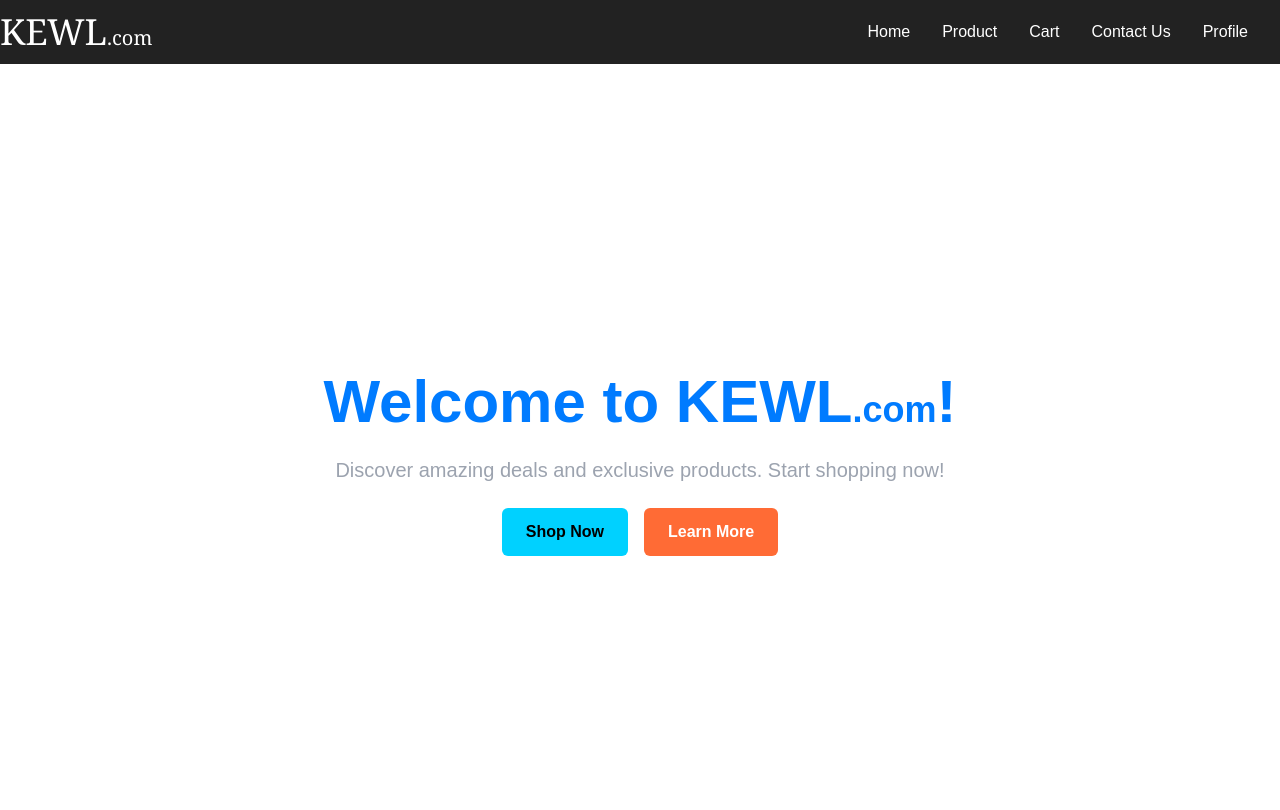
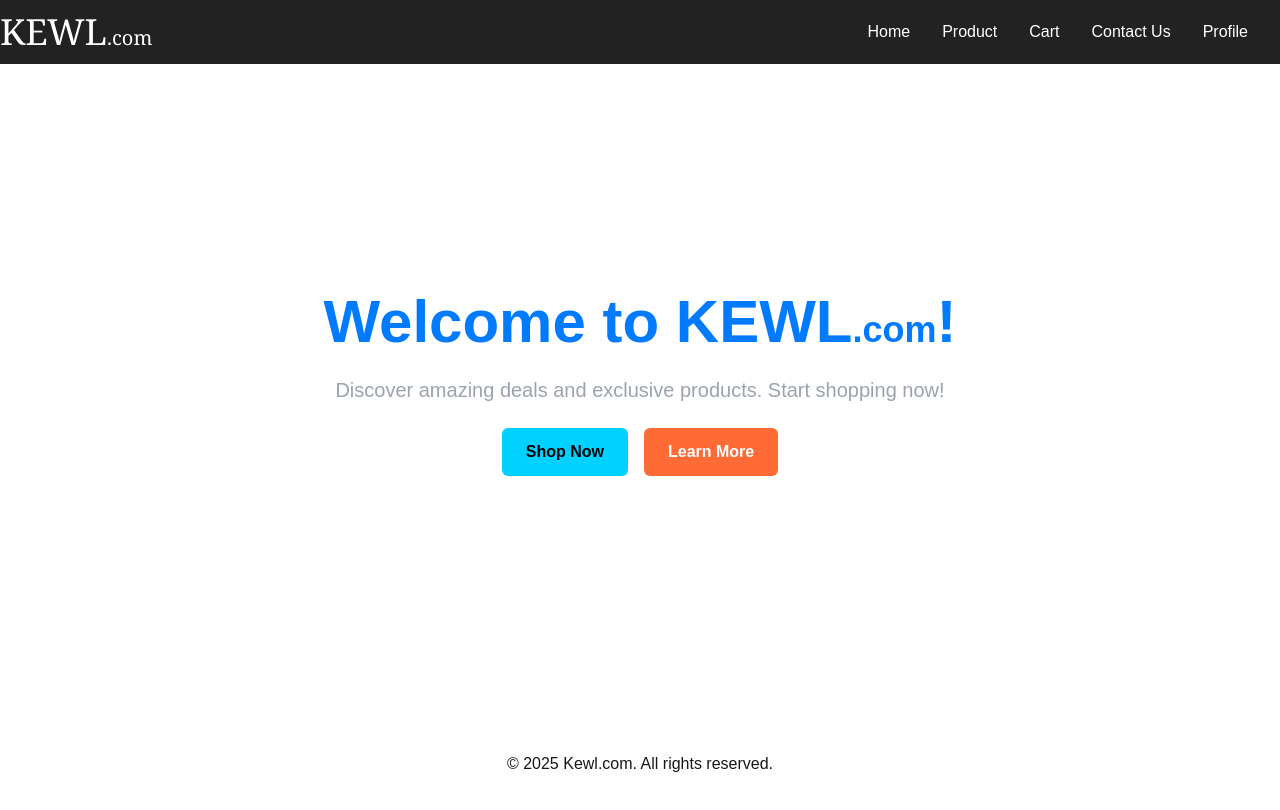
Before and after one commit to Anoteros09/Kewl-E-Com, a Next.js app: page / in a window 1280 px wide. Shown: the top 810 px of the page. Built offline with nearby package versions, Linux system fonts and the light colour scheme.

Commit message:
minor styling changes

```diff
--- a/package.json
+++ b/package.json
@@ -1,6 +1,6 @@
 {
   "name": "kewl-e-com",
-  "version": "2.1.1",
+  "version": "2.1.2",
   "private": true,
   "scripts": {
     "dev": "next dev",
--- a/src/app/component/ProductCard.jsx
+++ b/src/app/component/ProductCard.jsx
@@ -4,7 +4,7 @@ function ProductCard({ product }) {
   return (
     <div
       key={product.id}
-      className="flex flex-col items-start p-4 rounded-lg bg-neutral1 "
+      className="flex flex-col items-start p-4 rounded-lg bg-neutral2"
     >
       <div className="flex justify-center">
         <img
--- a/src/app/component/Welcome.jsx
+++ b/src/app/component/Welcome.jsx
@@ -2,7 +2,7 @@ import Link from "next/link";
 
 export default function Welcome() {
   return (
-    <div className="min-h-screen flex items-center justify-center">
+    <div className="flex items-center justify-center h-[80vh]">
       {/* Container */}
       <div className="max-w-3xl text-center space-y-6">
         {/* Title */}
--- a/src/app/layout.js
+++ b/src/app/layout.js
@@ -13,17 +13,29 @@ const geistMono = Geist_Mono({
 });
 
 export const metadata = {
-  title: "Kewl",
+  title: "Kewl.com",
 };
+
+function Footer() {
+  return (
+    <footer
+      style={{ textAlign: "center", padding: "1rem" }}
+      className="h-16 absolute bottom-0 w-full"
+    >
+      <p>&copy; {new Date().getFullYear()} Kewl.com. All rights reserved.</p>
+    </footer>
+  );
+}
 
 export default function RootLayout({ children }) {
   return (
     <html lang="en">
       <body
-        className={`${geistSans.variable} ${geistMono.variable} antialiased`}
+        className={`${geistSans.variable} ${geistMono.variable} antialiased min-h-screen relative`}
       >
         <Navbar />
-        <main>{children}</main>
+        <main className="pb-16">{children}</main>
+        <Footer />
       </body>
     </html>
   );
```
